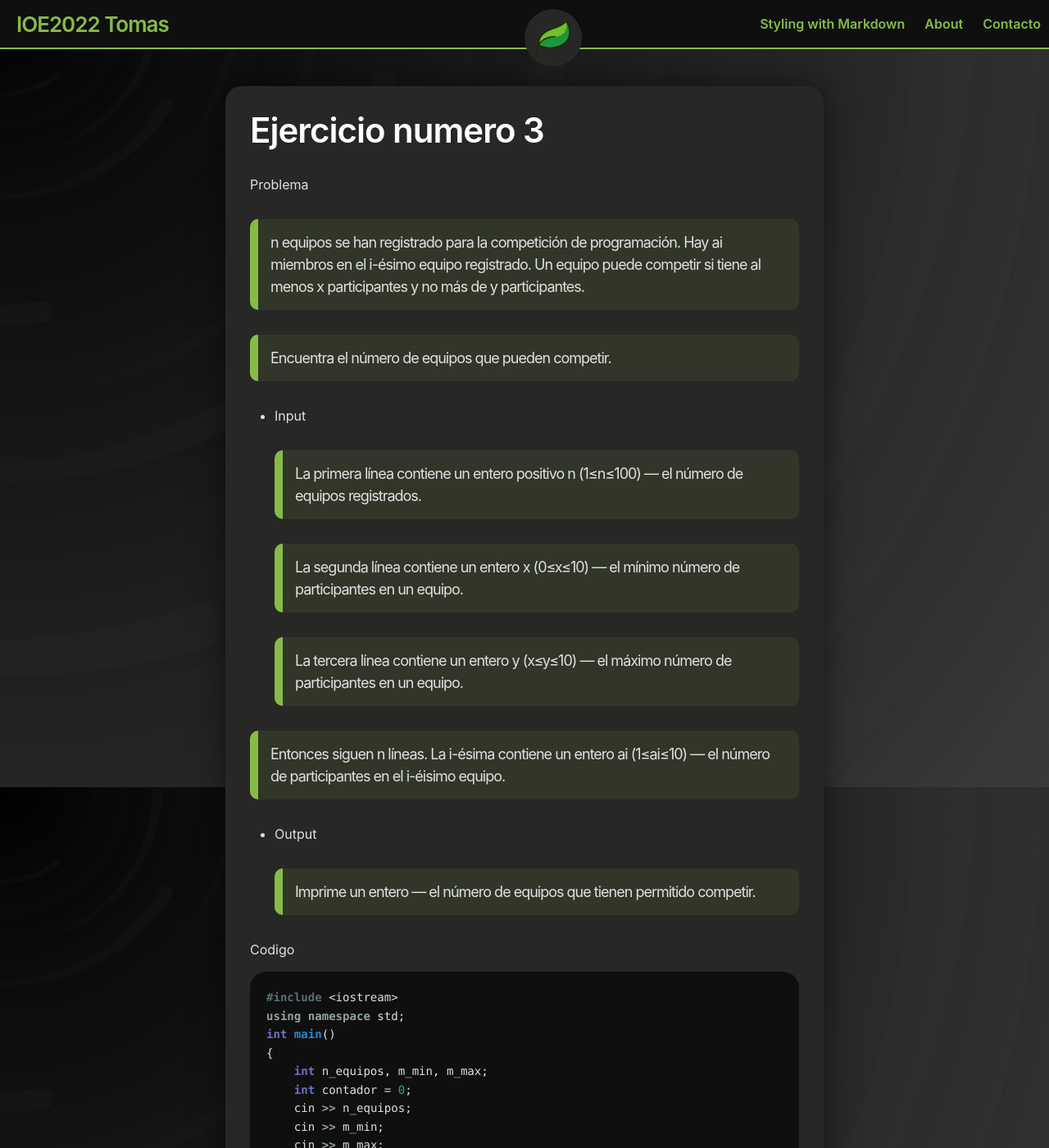
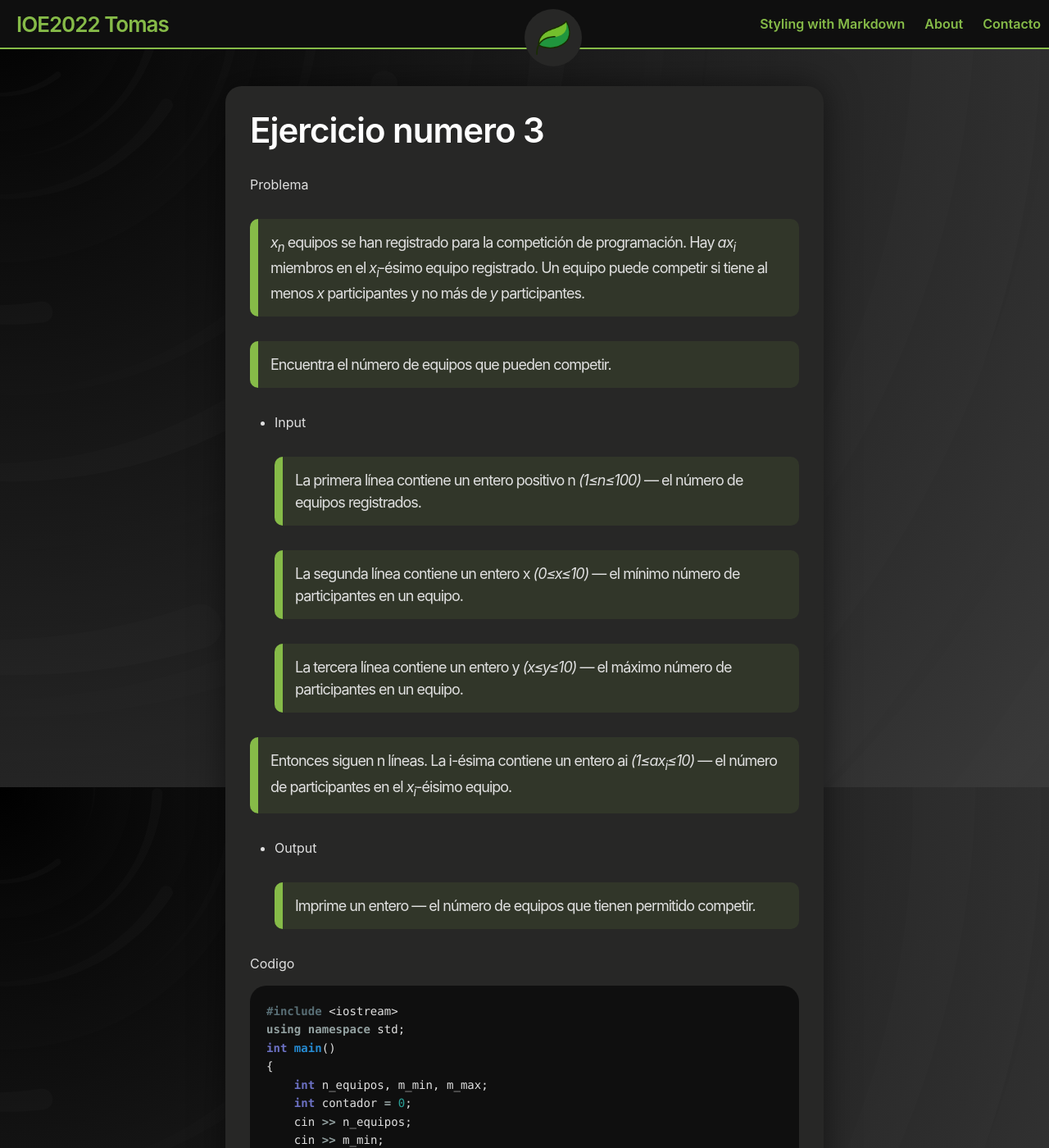
Before and after one commit to Tresillo2017/IOE2, a Jekyll site: the page built from _posts/2021-02-12-Ejercicio numero 3.md, in a window 1280 px wide and 1400 px high. Shown: the whole window at 82% size. Built offline with Jekyll 4.4.1, drawn with Linux system fonts in a browser that asks for light colours; a script that is not in the unit is left out.

```diff
--- a/_posts/2021-02-12-Ejercicio numero 3.md
+++ b/_posts/2021-02-12-Ejercicio numero 3.md
@@ -4,19 +4,19 @@ author: Tomas Palma
 ---
 
 Problema
-> n equipos se han registrado para la competición de programación. Hay ai miembros en el i-ésimo equipo registrado. Un equipo puede competir si tiene al menos x participantes y no más de y participantes.
+> *x<sub>n</sub>* equipos se han registrado para la competición de programación. Hay *ax<sub>i</sub>* miembros en el *x<sub>i</sub>*-ésimo equipo registrado. Un equipo puede competir si tiene al menos *x* participantes y no más de *y* participantes.
 
 > Encuentra el número de equipos que pueden competir.
 
 - Input
 
-    > La primera línea contiene un entero positivo n (1≤n≤100) — el número de equipos registrados.
+    > La primera línea contiene un entero positivo n *(1≤n≤100)* — el número de equipos registrados.
 
-    > La segunda línea contiene un entero x (0≤x≤10) — el mínimo número de participantes en un equipo.
+    > La segunda línea contiene un entero x *(0≤x≤10)* — el mínimo número de participantes en un equipo.
 
-    > La tercera línea contiene un entero y (x≤y≤10) — el máximo número de participantes en un equipo.
+    > La tercera línea contiene un entero y *(x≤y≤10)* — el máximo número de participantes en un equipo.
 
-> Entonces siguen n líneas. La i-ésima contiene un entero ai (1≤ai≤10) — el número de participantes en el i-éisimo equipo.
+> Entonces siguen n líneas. La i-ésima contiene un entero ai *(1≤ax<sub>i</sub>≤10)* — el número de participantes en el *x<sub>i</sub>*-éisimo equipo.
 
 - Output
     > Imprime un entero — el número de equipos que tienen permitido competir.
```
